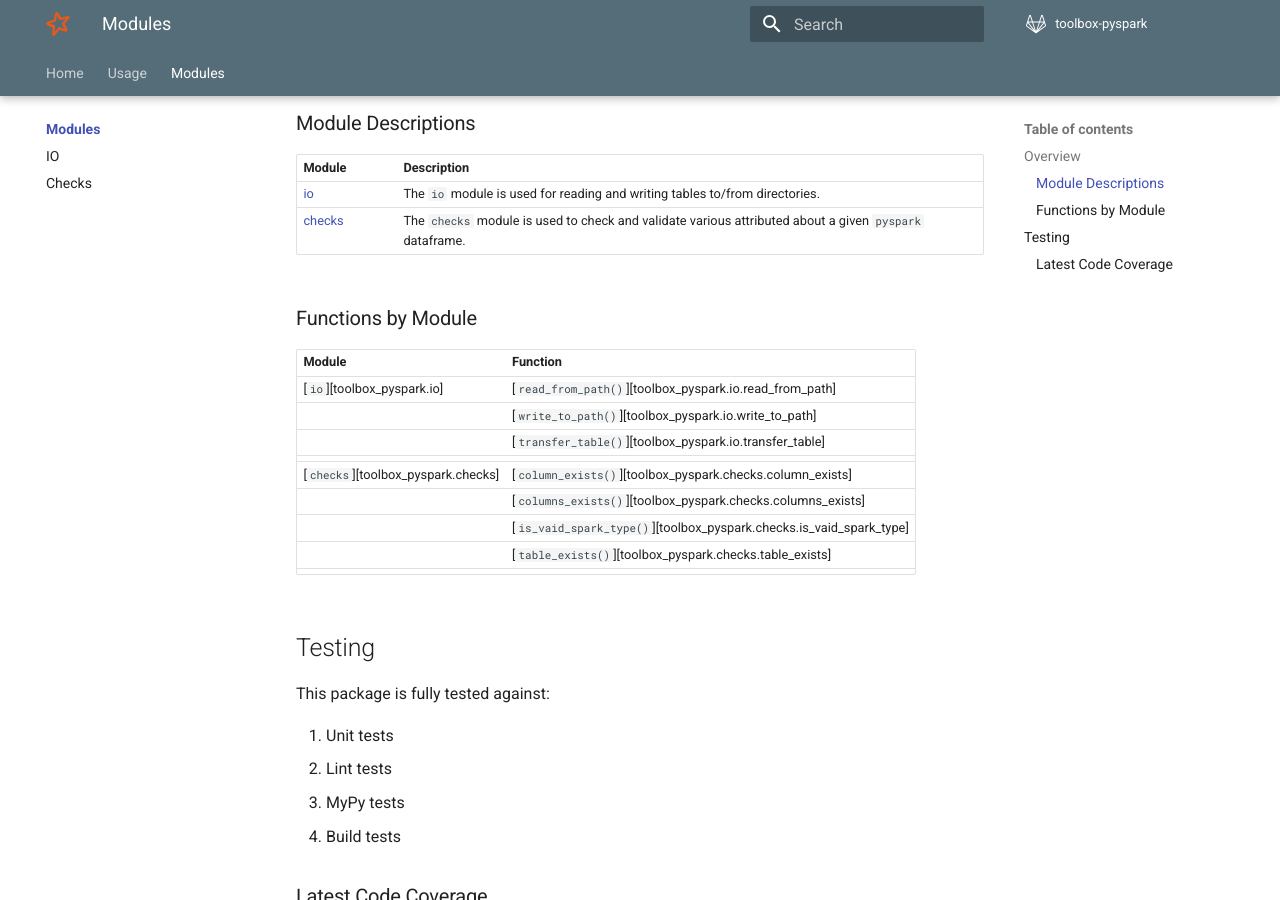
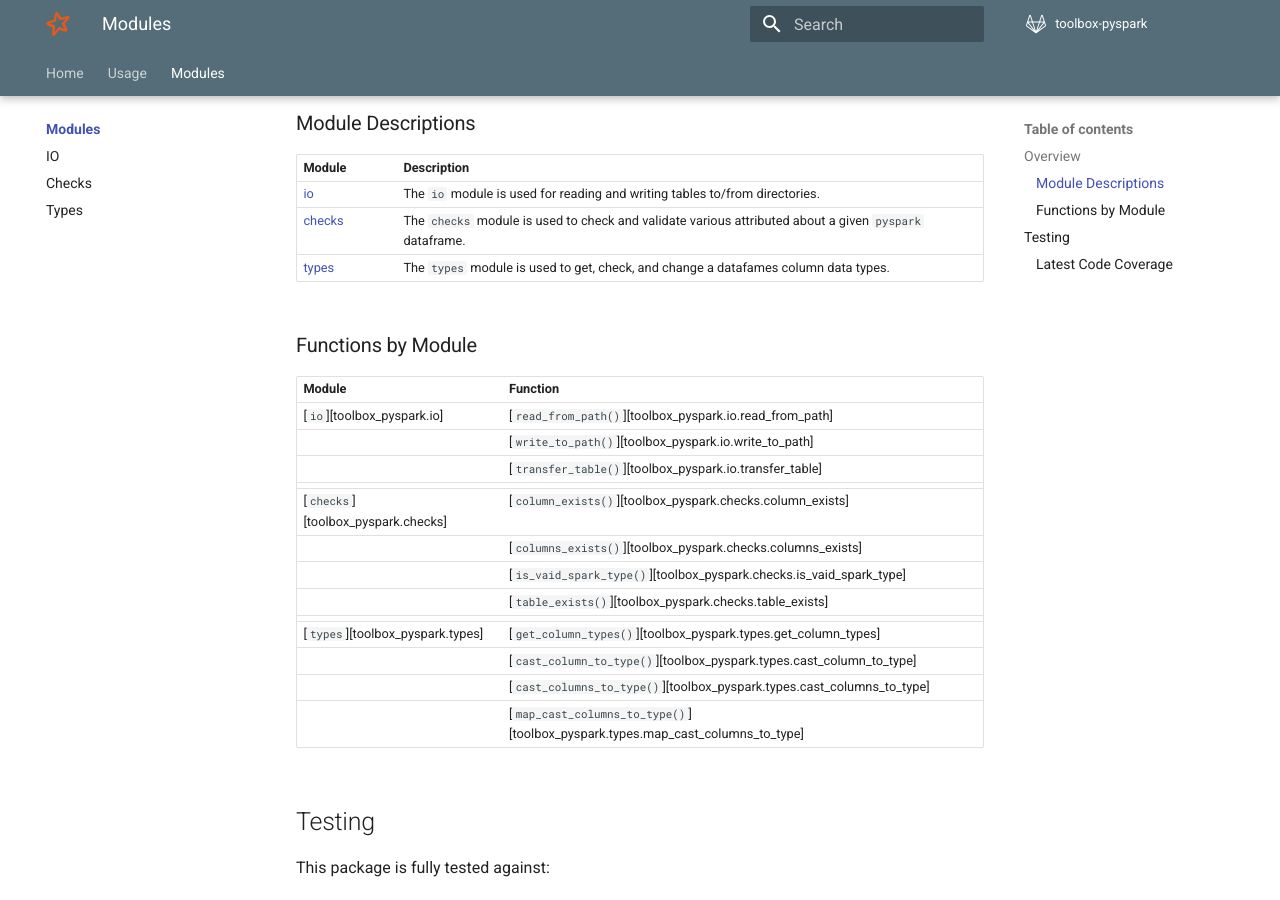
Before and after one commit to data-science-extensions/toolbox-pyspark, an MkDocs documentation site: the page built from docs/code/index.md, in a window 1280 px wide and 900 px high, scrolled down 228 px. Built offline with MkDocs 1.6.1 and Material for MkDocs 9.7.7, drawn with Linux system fonts in a browser that asks for light colours; comment, search, counter and statistics services are not loaded; the version menu is left out.

Commit message:
Add `types` page

```diff
--- a/docs/code/index.md
+++ b/docs/code/index.md
@@ -12,6 +12,7 @@ There are 12 modules used in this package, which covers 41 functions
 |-------------------------------|-------------|
 | [io](./io.md)                 | The `io` module is used for reading and writing tables to/from directories.
 | [checks](./checks.md)         | The `checks` module is used to check and validate various attributed about a given `pyspark` dataframe.
+| [types](./types.md)           | The `types` module is used to get, check, and change a datafames column data types.
 <!--
 | [cleaning](./cleaning.md)     | The `cleaning` module is used to clean, fix, and fetch various aspects on a given DataFrame.
 | [columns](./columns.md)       | The `columns` module is used to fetch columns from a given DataFrame using convenient syntax.
@@ -38,6 +38,10 @@ There are 12 modules used in this package, which covers 41 functions
 |                                            | [`is_vaid_spark_type()`][toolbox_pyspark.checks.is_vaid_spark_type] |
 |                                            | [`table_exists()`][toolbox_pyspark.checks.table_exists] |
 |                                            | |
+| [`types`][toolbox_pyspark.types]           | [`get_column_types()`][toolbox_pyspark.types.get_column_types] |
+|                                            | [`cast_column_to_type()`][toolbox_pyspark.types.cast_column_to_type] |
+|                                            | [`cast_columns_to_type()`][toolbox_pyspark.types.cast_columns_to_type] |
+|                                            | [`map_cast_columns_to_type()`][toolbox_pyspark.types.map_cast_columns_to_type] |
 <!--
 | [`cleaning`][toolbox_pyspark.cleaning]     | [`create_empty_dataframe()`][toolbox_pyspark.cleaning.create_empty_dataframe] |
 |                                            | [`keep_first_record_by_columns()`][toolbox_pyspark.cleaning.keep_first_record_by_columns] |
--- /dev/null
+++ b/docs/code/types.md
@@ -0,0 +1 @@
+::: toolbox_pyspark.types
--- a/docs/usage/roadmap.md
+++ b/docs/usage/roadmap.md
@@ -3,6 +3,7 @@
 |------------------------------------|-----------|-------|-----------|
 | [`io`][toolbox_pyspark.io]         | ✅ | [![][issue-shield-io]][issue-url-io]                   | [![][milestone-shield-io]][milestone-url-io]                   |
 | [`checks`][toolbox_pyspark.checks] | ✅ | [![][issue-shield-checks]][issue-url-checks]           | [![][milestone-shield-checks]][milestone-url-checks]           |
+| [`types`][toolbox_pyspark.types]   | ✅ | [![][issue-shield-types]][issue-url-types]             | [![][milestone-shield-types]][milestone-url-types]             |
 | `cleaning`                         | ⬜ | [![][issue-shield-cleaning]][issue-url-cleaning]       | [![][milestone-shield-cleaning]][milestone-url-cleaning]       |
 | `columns`                          | ⬜ | [![][issue-shield-columns]][issue-url-columns]         | [![][milestone-shield-columns]][milestone-url-columns]         |
 | `datetime`                         | ⬜ | [![][issue-shield-datetime]][issue-url-datetime]       | [![][milestone-shield-datetime]][milestone-url-datetime]       |
--- a/mkdocs.yaml
+++ b/mkdocs.yaml
@@ -51,6 +51,7 @@ nav:
       - code/index.md
       - IO: code/io.md
       - Checks: code/checks.md
+      - Types: code/types.md
 
 
 markdown_extensions:
```
Also changed, not shown: other parts of docs/code/index.md (+0 -5 lines), other parts of docs/usage/roadmap.md (+0 -1 lines).
